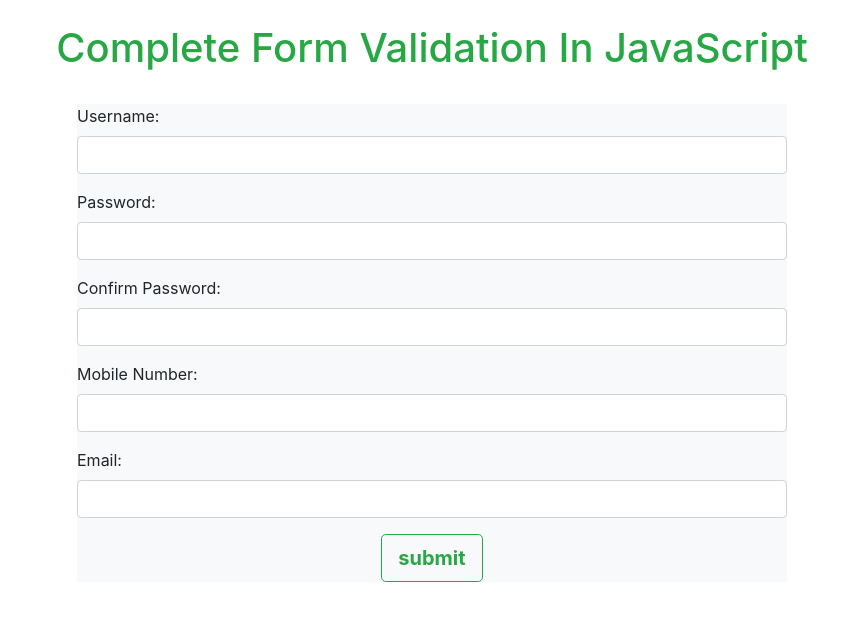
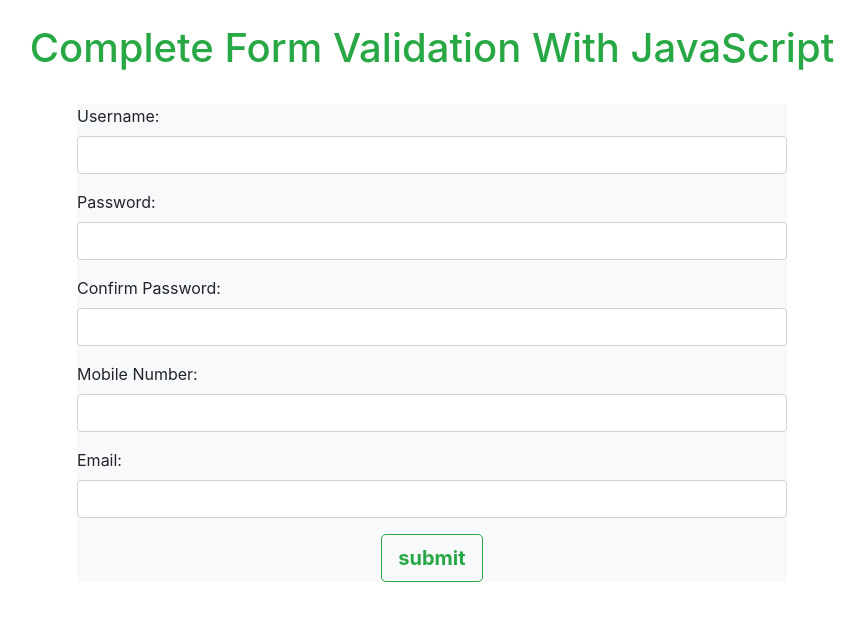
Before and after one commit to shivamvora/jscompleteformvalidation.github.io, a plain HTML site: page index.html in a window 1280 px wide. Shown: the whole page, without its empty margins (208-1073 px from the left). Drawn offline with nearby package versions, Linux system fonts and the light colour scheme.

Commit message:
Replace in to with
i've just little bit changes

```diff
--- a/index.html
+++ b/index.html
@@ -18,7 +18,7 @@
 </head>
 <body>
     <div class="container"> <br>
-        <h1 class="text-success text-center"> Complete Form Validation In JavaScript </h1> <br>
+        <h1 class="text-success text-center"> Complete Form Validation With JavaScript </h1> <br>
         <div class="col-lg-8 m-auto d-block">
             <form action="#" onsubmit="return validation()" class="bg-light">
 
```
